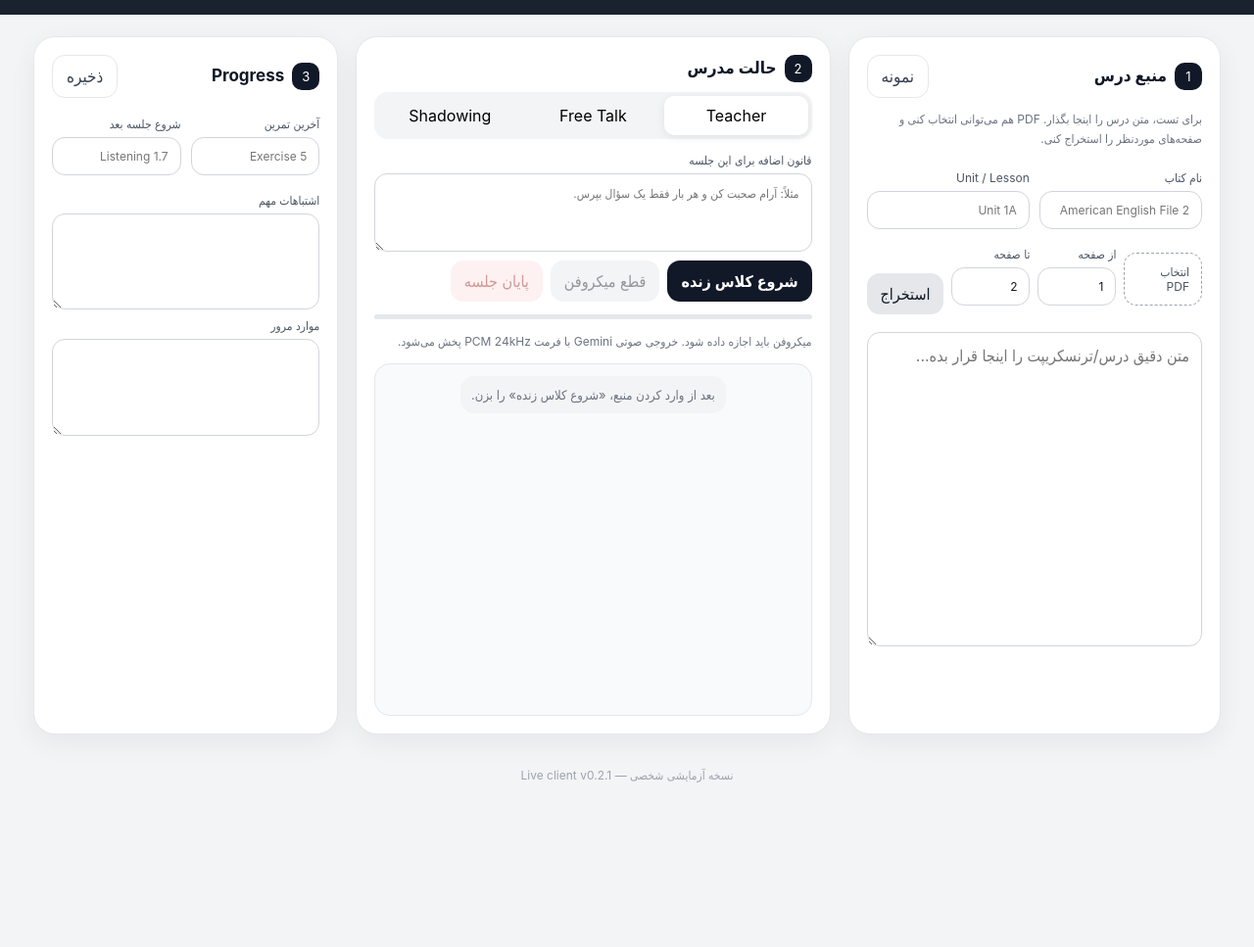
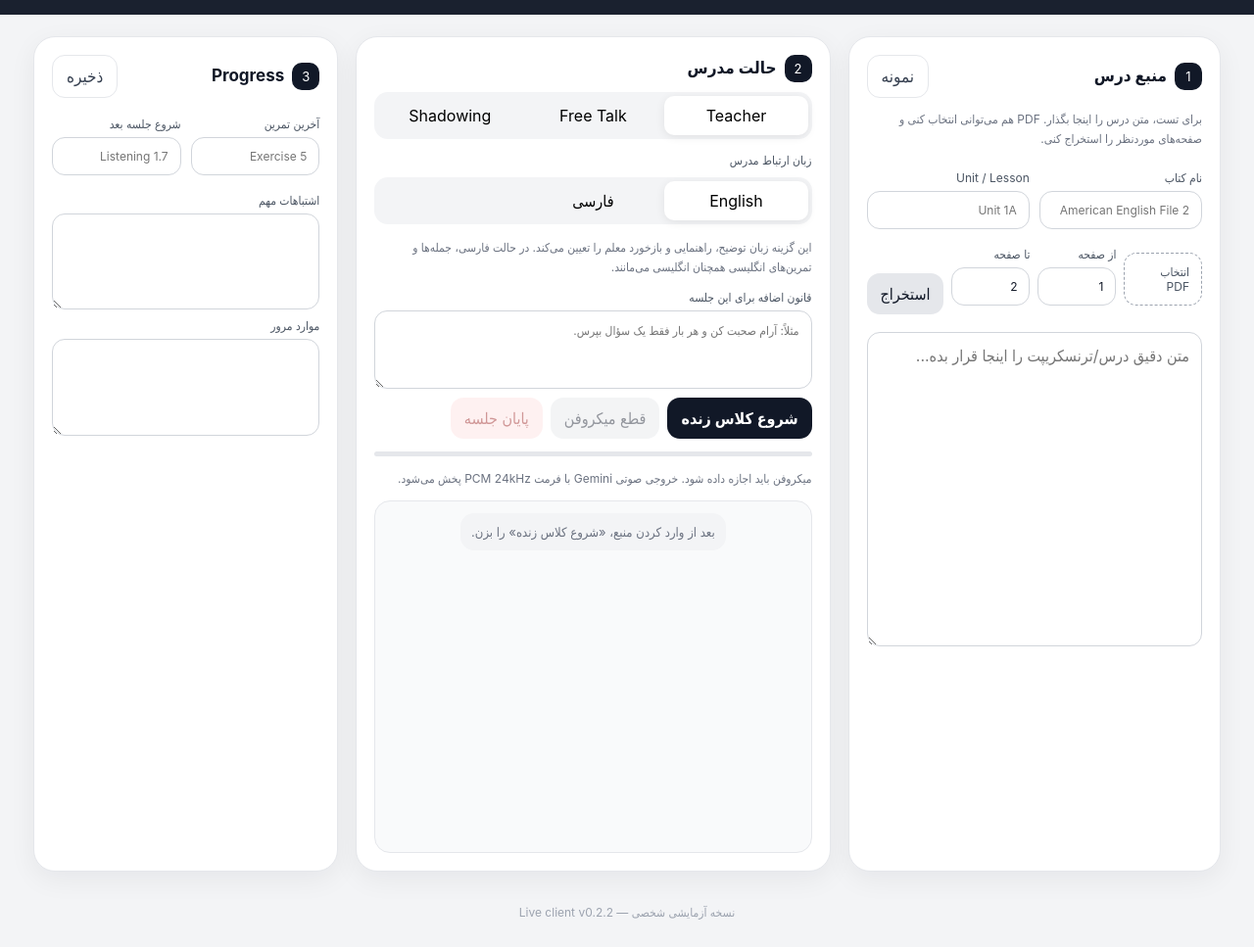
Before and after one commit to mihanmahdiarani-hub/English-, a website: page public/index.html in a window 1280 px wide. Shown: the part 81-1048 px from the top of the page at 98% size. Before the commit the page ends 908 px from the top, so only its background shows below. Drawn offline with Linux system fonts and the light colour scheme.

Commit message:
Add selectable tutor conversation language

```diff
--- a/public/index.html
+++ b/public/index.html
@@ -49,6 +49,13 @@
         <button data-mode="shadow">Shadowing</button>
       </div>
 
+      <label>زبان ارتباط مدرس</label>
+      <div class="segmented" id="languagePicker">
+        <button data-language="english" class="active">English</button>
+        <button data-language="persian">فارسی</button>
+      </div>
+      <p class="hint tiny">این گزینه زبان توضیح، راهنمایی و بازخورد معلم را تعیین می‌کند. در حالت فارسی، جمله‌ها و تمرین‌های انگلیسی همچنان انگلیسی می‌مانند.</p>
+
       <label>قانون اضافه برای این جلسه
         <textarea id="extraRule" rows="3" placeholder="مثلاً: آرام صحبت کن و هر بار فقط یک سؤال بپرس."></textarea>
       </label>
@@ -78,7 +85,7 @@
     </section>
   </main>
 
-  <footer>نسخه آزمایشی شخصی — Live client v0.2.1</footer>
-  <script src="/app.js?v=20261005-0904" defer></script>
+  <footer>نسخه آزمایشی شخصی — Live client v0.2.2</footer>
+  <script src="/app.js?v=20261005-1243" defer></script>
 </body>
 </html>
```
